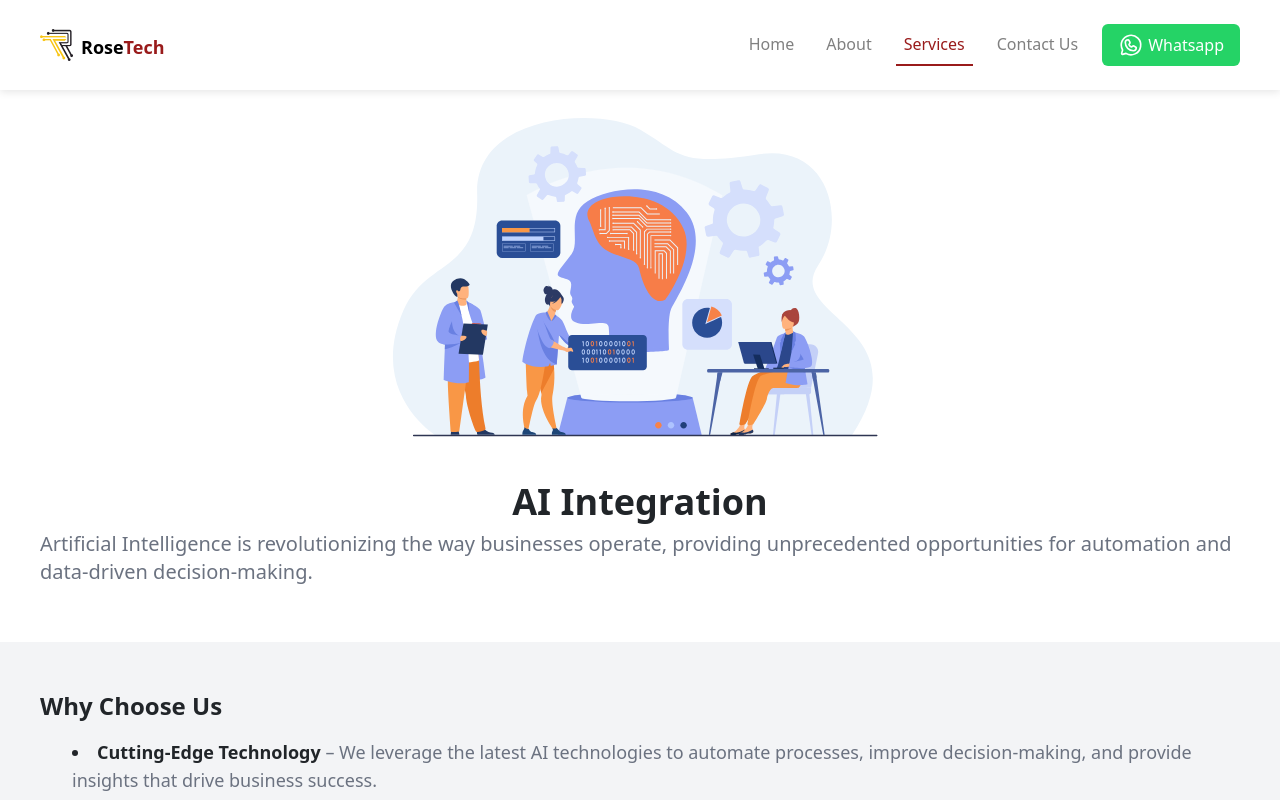
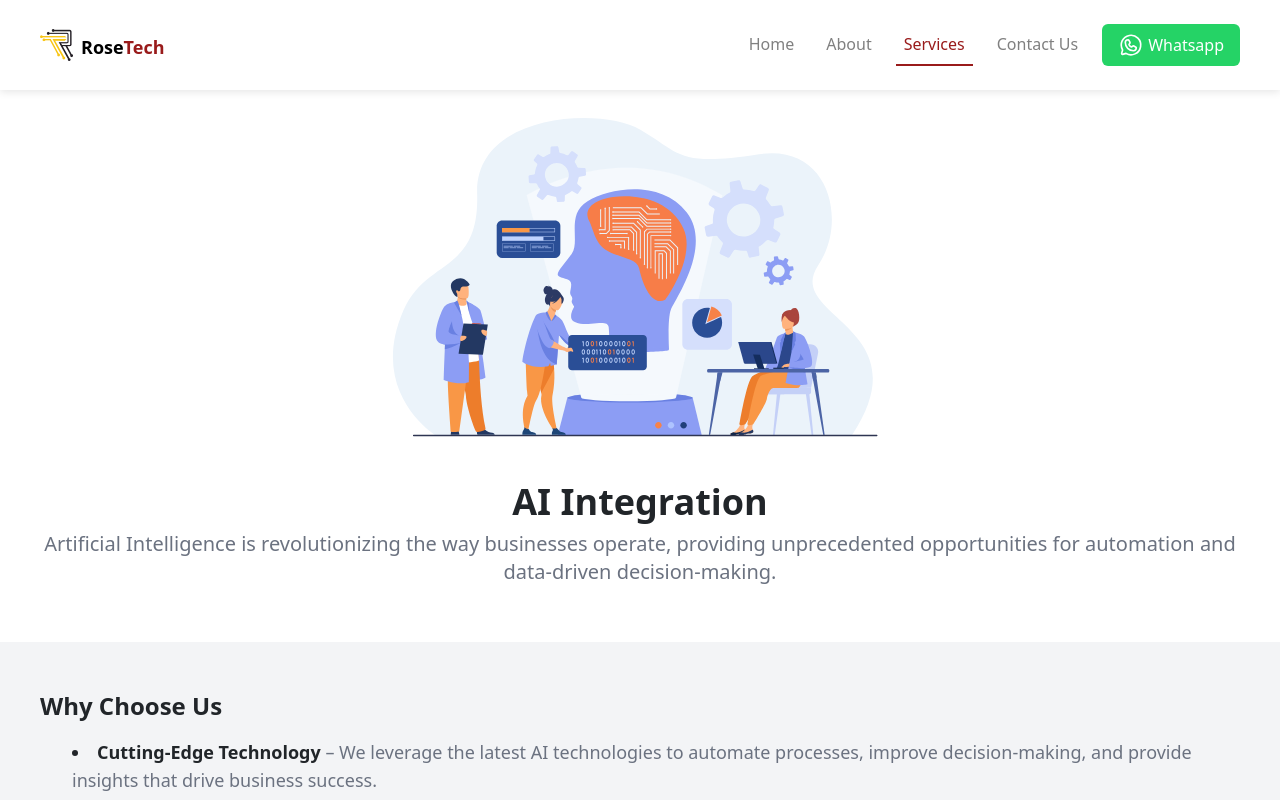
Before and after one commit to Chy-Zaber-Bin-Zahid/CodeSync5, a Next.js app: page /services/ai-integration in a window 1280 px wide. Shown: the top 800 px of the page. Built offline with nearby package versions, Linux system fonts and the light colour scheme; no server answers.

Commit message:
service section text centered

```diff
--- a/components/dynamicServices/Intro.tsx
+++ b/components/dynamicServices/Intro.tsx
@@ -28,7 +28,7 @@
                         placeholder="blur"
                     />
                 </div>
-                <div className="w-full h-full flex flex-col justify-center gap-2 items-center">
+                <div className="w-full h-full flex flex-col justify-center gap-2 items-center text-center">
                     <h1 className='m-0 font-bold text-4xl mq-400:text-2xl mq-875:text-3xl' >{service.name}</h1>
                     <p className='m-0 mq-400:text-sm text-xl mq-875:text-lg text-gray-500'>{service.paraFirst}</p>
                 </div>
```
